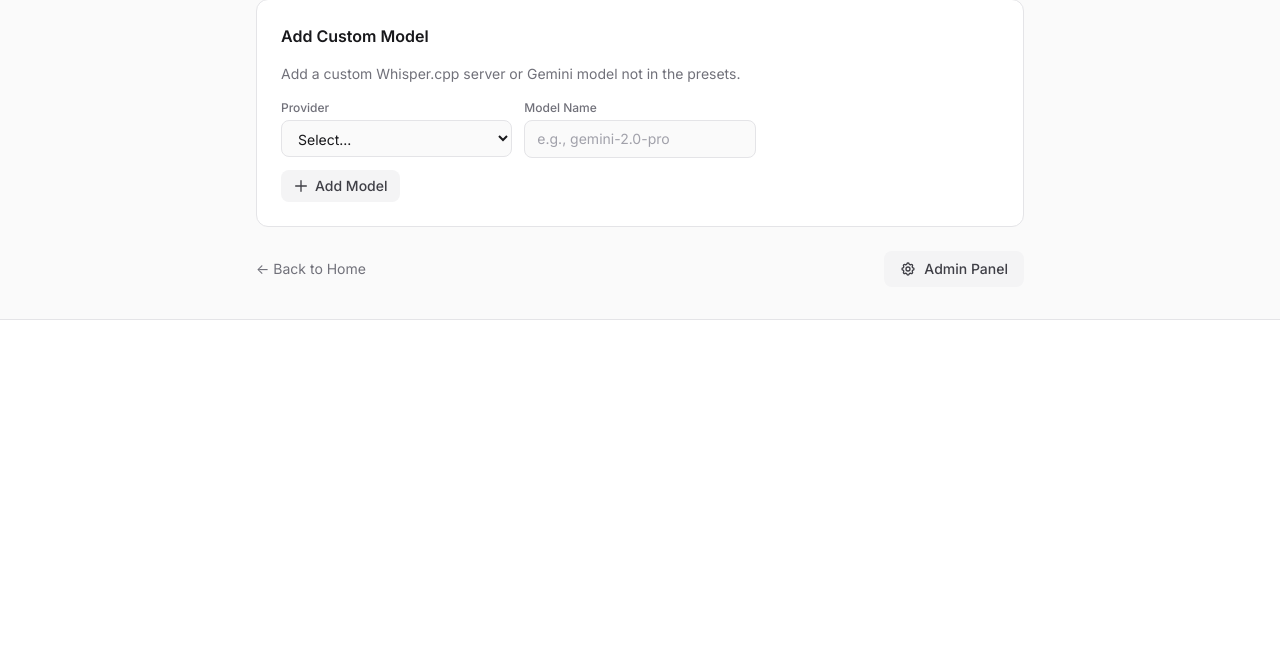
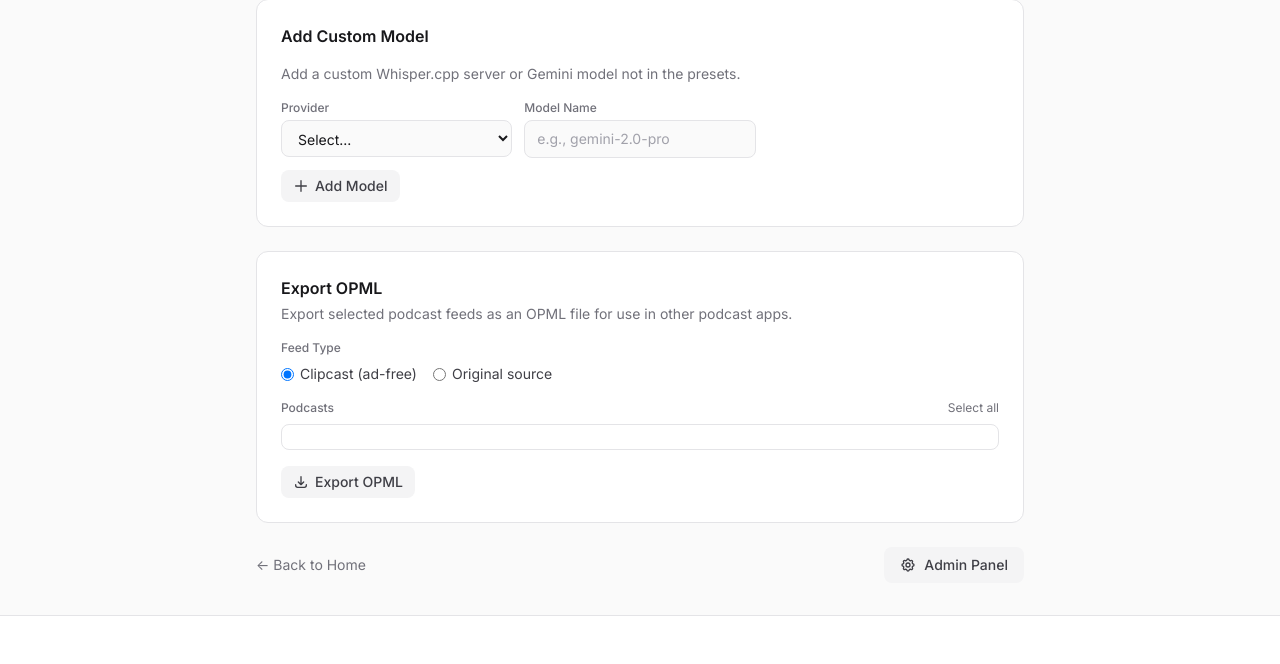
Before and after one commit to elgrove/clipcast, a Django app: page /config/ in a window 1280 px wide. Shown: the part 714-1378 px from the top of the page. Before the commit the page ends 1034 px from the top, so only its background shows below. Run offline with Django 5.2, Linux system fonts and the light colour scheme; data comes from the database, SQL or seed files in the repository; data that the repository does not hold is empty; some libraries are stand-ins or nearby versions.

Commit message:
feat: add OPML export for podcast feeds on config page
Supports exporting clipcast (ad-free) or original source feeds,
with per-podcast selection.

```diff
--- a/core/templates/config.html
+++ b/core/templates/config.html
@@ -173,6 +173,54 @@
         </form>
     </div>
 
+    <!-- Export OPML -->
+    <div class="bg-white dark:bg-gray-800 border border-gray-200 dark:border-gray-700 rounded-xl p-5 sm:p-6 mb-6">
+        <h2 class="text-base font-semibold text-gray-900 dark:text-gray-100 mb-1">Export OPML</h2>
+        <p class="text-sm text-gray-500 dark:text-gray-400 mb-4">Export selected podcast feeds as an OPML file for use in other podcast apps.</p>
+
+        <form method="post" action="{% url 'export_opml' %}">
+            {% csrf_token %}
+
+            <!-- Feed Type -->
+            <div class="mb-4">
+                <label class="block text-xs font-medium text-gray-500 dark:text-gray-400 mb-2">Feed Type</label>
+                <div class="flex items-center gap-4">
+                    <label class="inline-flex items-center text-sm text-gray-700 dark:text-gray-300">
+                        <input type="radio" name="feed_type" value="clipcast" checked class="mr-1.5 text-gray-900 dark:text-gray-300 focus:ring-gray-500">
+                        Clipcast (ad-free)
+                    </label>
+                    <label class="inline-flex items-center text-sm text-gray-700 dark:text-gray-300">
+                        <input type="radio" name="feed_type" value="source" class="mr-1.5 text-gray-900 dark:text-gray-300 focus:ring-gray-500">
+                        Original source
+                    </label>
+                </div>
+            </div>
+
+            <!-- Podcast Selection -->
+            <div class="mb-4">
+                <div class="flex items-center justify-between mb-2">
+                    <label class="block text-xs font-medium text-gray-500 dark:text-gray-400">Podcasts</label>
+                    <button type="button" id="opml-toggle-all" class="text-xs text-gray-500 dark:text-gray-400 hover:text-gray-900 dark:hover:text-gray-100 transition-colors">Select all</button>
+                </div>
+                <div class="space-y-1.5 max-h-48 overflow-y-auto border border-gray-200 dark:border-gray-600 rounded-lg p-3">
+                    {% for podcast in podcasts %}
+                    <label class="flex items-center text-sm text-gray-700 dark:text-gray-300 cursor-pointer hover:text-gray-900 dark:hover:text-gray-100">
+                        <input type="checkbox" name="podcast_ids" value="{{ podcast.id }}" class="opml-podcast-checkbox mr-2 rounded text-gray-900 dark:text-gray-300 focus:ring-gray-500 border-gray-300 dark:border-gray-600">
+                        {{ podcast.title }}
+                    </label>
+                    {% endfor %}
+                </div>
+            </div>
+
+            <button type="submit" class="inline-flex items-center px-3 py-1.5 bg-gray-100 dark:bg-gray-700 hover:bg-gray-200 dark:hover:bg-gray-600 text-gray-700 dark:text-gray-200 text-sm font-medium rounded-lg transition-colors">
+                <svg class="w-4 h-4 mr-1.5" fill="none" stroke="currentColor" viewBox="0 0 24 24">
+                    <path stroke-linecap="round" stroke-linejoin="round" stroke-width="2" d="M4 16v1a3 3 0 003 3h10a3 3 0 003-3v-1m-4-4l-4 4m0 0l-4-4m4 4V4"/>
+                </svg>
+                Export OPML
+            </button>
+        </form>
+    </div>
+
     <!-- Navigation -->
     <div class="flex flex-col sm:flex-row items-center justify-between gap-4">
         <a href="{% url 'home' %}" class="text-gray-500 dark:text-gray-400 hover:text-gray-900 dark:hover:text-gray-100 text-sm transition-colors order-2 sm:order-1">
@@ -210,6 +258,15 @@
 
         updateCustomModelFieldVisibility();
         providerSelect.addEventListener('change', updateCustomModelFieldVisibility);
+
+        // OPML toggle all
+        const toggleBtn = document.getElementById('opml-toggle-all');
+        const checkboxes = document.querySelectorAll('.opml-podcast-checkbox');
+        toggleBtn.addEventListener('click', function() {
+            const allChecked = Array.from(checkboxes).every(cb => cb.checked);
+            checkboxes.forEach(cb => cb.checked = !allChecked);
+            toggleBtn.textContent = allChecked ? 'Select all' : 'Deselect all';
+        });
     });
 </script>
 {% endblock %}
--- a/core/urls.py
+++ b/core/urls.py
@@ -39,6 +39,7 @@ urlpatterns = [
     path("episode/<uuid:episode_id>/clip/", views.queue_clip_episode, name="queue_clip_episode"),
     path("config/", views.config, name="config"),
     path("config/add-model/", views.add_model, name="add_model"),
+    path("config/export-opml/", views.export_opml, name="export_opml"),
     path("feed/<str:itunes_id>/", views.podcast_feed, name="podcast_feed"),
     path(
         "podcast/<uuid:podcast_id>/episode/<uuid:episode_id>/audio/",
--- a/core/views.py
+++ b/core/views.py
@@ -171,6 +171,8 @@ def config(request):
         messages.success(request, "Configuration saved successfully")
         return redirect("config")
 
+    podcasts = PodcastShow.objects.all().order_by("title")
+
     return render(
         request,
         "config.html",
@@ -178,6 +180,7 @@ def config(request):
             "config": config_instance,
             "transcription_models": transcription_models,
             "analysis_models": analysis_models,
+            "podcasts": podcasts,
         },
     )
 
@@ -339,6 +342,52 @@ def podcast_feed(request, itunes_id):
     return HttpResponse(feed_xml, content_type="application/rss+xml; charset=utf-8")
 
 
+def export_opml(request):
+    if request.method != "POST":
+        return redirect("config")
+
+    podcast_ids = request.POST.getlist("podcast_ids")
+    feed_type = request.POST.get("feed_type", "clipcast")
+
+    if not podcast_ids:
+        messages.warning(request, "No podcasts selected for export")
+        return redirect("config")
+
+    podcasts = PodcastShow.objects.filter(id__in=podcast_ids)
+
+    opml_lines = [
+        '<?xml version="1.0" encoding="UTF-8"?>',
+        '<opml version="2.0">',
+        "<head>",
+        "<title>Clipcast Podcast Export</title>",
+        "</head>",
+        "<body>",
+    ]
+
+    for podcast in podcasts:
+        if feed_type == "clipcast":
+            feed_url = request.build_absolute_uri(
+                reverse("podcast_feed", args=[podcast.itunes_id])
+            )
+        else:
+            feed_url = podcast.source_rss_url
+
+        from xml.sax.saxutils import quoteattr
+
+        opml_lines.append(
+            f"    <outline text={quoteattr(podcast.title)} "
+            f"type=\"rss\" xmlUrl={quoteattr(feed_url)} />"
+        )
+
+    opml_lines.append("</body>")
+    opml_lines.append("</opml>")
+
+    content = "\n".join(opml_lines)
+    response = HttpResponse(content, content_type="text/x-opml; charset=utf-8")
+    response["Content-Disposition"] = 'attachment; filename="clipcast.opml"'
+    return response
+
+
 def toggle_podcast_ads(request, podcast_id):
     if request.method != "POST":
         return redirect("home")
```
